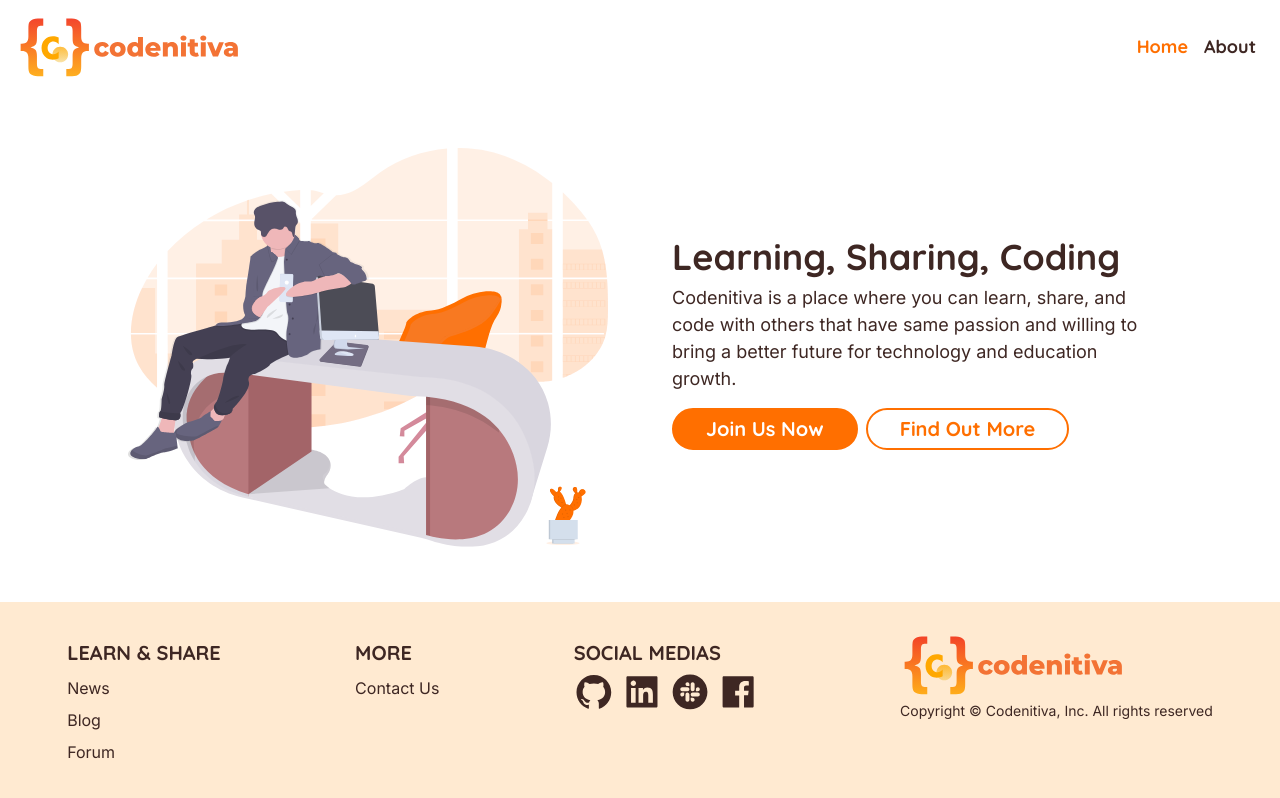
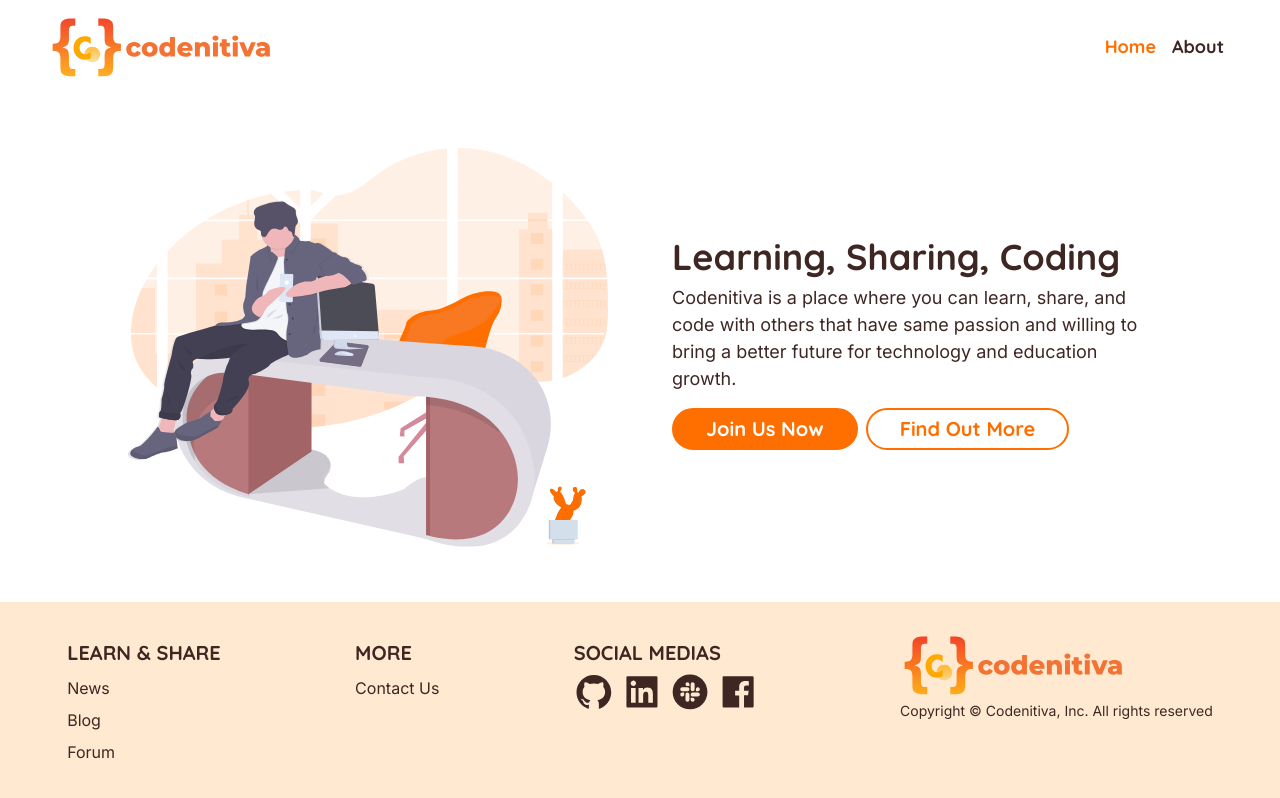
Before and after one commit to codenitiva/codenitiva-website, a React (Create React App) app: page / in a window 1280 px wide. Built offline with nearby package versions, Linux system fonts and the light colour scheme.

Commit message:
Fix tablet responsive issues

```diff
--- a/src/components/NavBar/NavBar.tsx
+++ b/src/components/NavBar/NavBar.tsx
@@ -49,7 +49,7 @@ const NavBar: React.FC = () => {
   const closeDrawer = () => setDrawerOpen(false);
 
   return (
-    <nav className="flex flex-row bg-white lg:flex-row-reverse items-center justify-between p-4 sticky top-0">
+    <nav className="flex flex-row bg-white lg:flex-row-reverse items-center justify-between py-4 px-4 lg:px-12 sticky top-0">
       <Drawer open={drawerOpen} close={closeDrawer} />
       <div onClick={openDrawer} className="lg:hidden">
         <img
--- a/src/pages/Home/Home.tsx
+++ b/src/pages/Home/Home.tsx
@@ -3,7 +3,7 @@ import React from 'react';
 const Home: React.FC = () => {
   return (
     <div className="flex flex-col w-full items-center p-4">
-      <div className="flex flex-col w-full lg:max-w-5xl">
+      <div className="flex flex-col w-full md:max-w-md lg:max-w-5xl">
         <div className="flex flex-col lg:flex-row items-center">
           <img
             alt="welcome"
```
